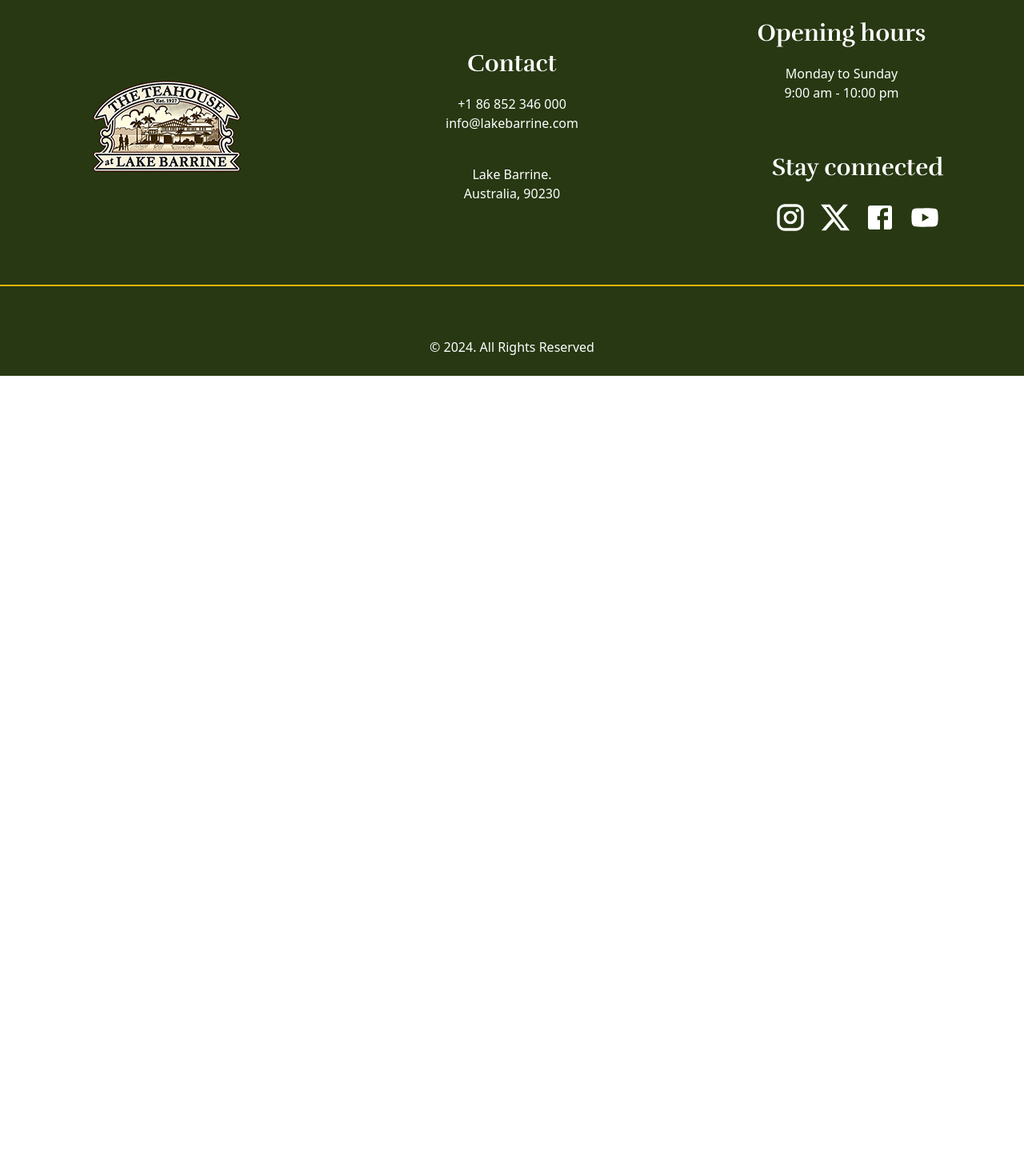
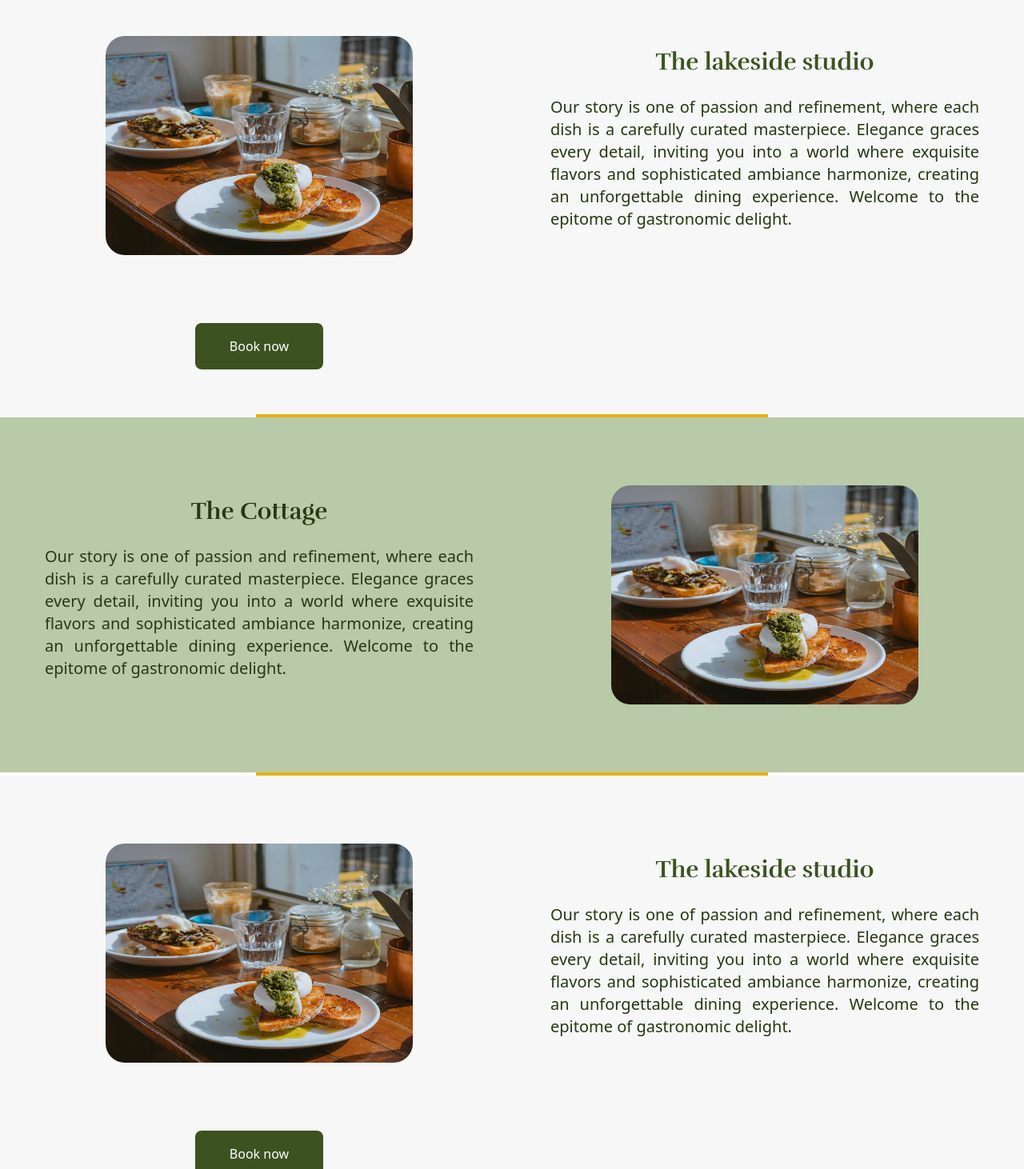
Before and after one commit to gpedrosad/lake_, a React (Vite) app: page /accomodation in a window 1280 px wide. Shown: the part 1000-2462 px from the top of the page at 80% size. Before the commit the page ends 1470 px from the top, so only its background shows below. Built offline with nearby package versions, Linux system fonts and the light colour scheme.

Commit message:
avances en accomodation

```diff
--- /dev/null
+++ b/src/components/ResponsiveGrid.jsx
@@ -0,0 +1,16 @@
+import React from 'react';
+
+const ResponsiveGrid = () => {
+  return (
+    <div className="grid grid-cols-1 md:grid-cols-2 gap-4 p-4">
+      <div className="bg-blue-500 text-white p-4 rounded-lg shadow-md">
+        Columna 1
+      </div>
+      <div className="bg-green-500 text-white p-4 rounded-lg shadow-md">
+        Columna 2
+      </div>
+    </div>
+  );
+};
+
+export default ResponsiveGrid;
--- a/src/pages/Accomodation.jsx
+++ b/src/pages/Accomodation.jsx
@@ -1,13 +1,71 @@
+import GreenButton from "../components/GreenButton";
 import HeroSection from "../components/SecondHeroSection";
+import RatingSlider from "../components/rating_slider/RatingSlider";
 
 function Accomodation() {
-    return(
-
+    return (
         <div>
             <HeroSection
-            imageSrc="src/assets/images/30ef8a84f0f4e51616f759e50c285eff.png"
-            title="Experience the tranquility"
+                imageSrc="src/assets/images/30ef8a84f0f4e51616f759e50c285eff.png"
+                title="Experience the tranquility"
             />
+
+            <div className="bg-[#F7F7F7] grid grid-cols-1 md:grid-cols-2 gap-4 p-4 justify-items-center items-center">
+                <img src="src/img/huevos.png" alt="Imagen" className="h-2/3 w-96 md:rounded-3xl" />
+                <div className="items-center justify-items-center px-10 py-5 md:mb-20">
+                    <h1 className="text-center whitespace-nowrap font-rufina pb-3 mb-1 mt-6 font-bold text-third-green text-3xl sm:text-3xl md:text-3xl md:pb-5 md:pt-10 sm:pb-3 sm:pt-11 sm:mb-1">
+                        The lakeside studio
+                    </h1>
+                    <p className="text-justify text-xl text-custom-green">
+                        Our story is one of passion and refinement, where each dish is a carefully curated masterpiece. Elegance graces every detail, inviting you into a world where exquisite flavors and sophisticated ambiance harmonize, creating an unforgettable dining experience. Welcome to the epitome of gastronomic delight.
+                    </p>
+                </div>
+                <div className="flex justify-center md:mb-10 sm:mb-10">
+                    <GreenButton text="Book now"/>
+                </div>
+            </div>
+
+            <div class="bg-[#F7F7F7]">
+                <div className="mx-auto bg-yellow-500 h-1 w-3/4 sm:w-1/2"></div>
+            </div>
+
+            <div className="bg-second-green grid grid-cols-1 md:grid-cols-2 gap-4 p-4 justify-items-center items-center">
+                <div className="items-center justify-items-center px-10 py-5 md:mb-20">
+                    <h1 className="text-center whitespace-nowrap font-rufina pb-3 mb-1 mt-6 font-bold text-custom-green text-3xl sm:text-3xl md:text-3xl md:pb-5 md:pt-10 sm:pb-3 sm:pt-11 sm:mb-1">
+                        The Cottage
+                    </h1>
+                    <p className="text-justify text-xl text-custom-green">
+                        Our story is one of passion and refinement, where each dish is a carefully curated masterpiece. Elegance graces every detail, inviting you into a world where exquisite flavors and sophisticated ambiance harmonize, creating an unforgettable dining experience. Welcome to the epitome of gastronomic delight.
+                    </p>
+                </div>
+                <img src="src/img/huevos.png" alt="Imagen" className="h-2/3 w-96 md:rounded-3xl" />
+            </div>
+
+            <div className="mx-auto bg-yellow-500 h-1 w-3/4 sm:w-1/2"></div>
+
+
+            <div className="bg-[#F7F7F7] grid grid-cols-1 md:grid-cols-2 gap-4 p-4 justify-items-center items-center">
+                <img src="src/img/huevos.png" alt="Imagen" className="h-2/3 w-96 md:rounded-3xl" />
+                <div className="items-center justify-items-center px-10 py-5 md:mb-20">
+                    <h1 className="text-center whitespace-nowrap font-rufina pb-3 mb-1 mt-6 font-bold text-third-green text-3xl sm:text-3xl md:text-3xl md:pb-5 md:pt-10 sm:pb-3 sm:pt-11 sm:mb-1">
+                        The lakeside studio
+                    </h1>
+                    <p className="text-justify text-xl text-custom-green">
+                        Our story is one of passion and refinement, where each dish is a carefully curated masterpiece. Elegance graces every detail, inviting you into a world where exquisite flavors and sophisticated ambiance harmonize, creating an unforgettable dining experience. Welcome to the epitome of gastronomic delight.
+                    </p>
+                </div>
+                <div className="flex justify-center md:mb-10 sm:mb-10">
+                    <GreenButton text="Book now"/>
+                </div>
+
+
+            </div>
+            <div class="bg-[#F7F7F7]">
+            <div className="mx-auto bg-yellow-500 h-1 w-3/4 sm:w-1/2"></div>
+
+            </div>
+
+            <RatingSlider />
         </div>
     )
 }
```
